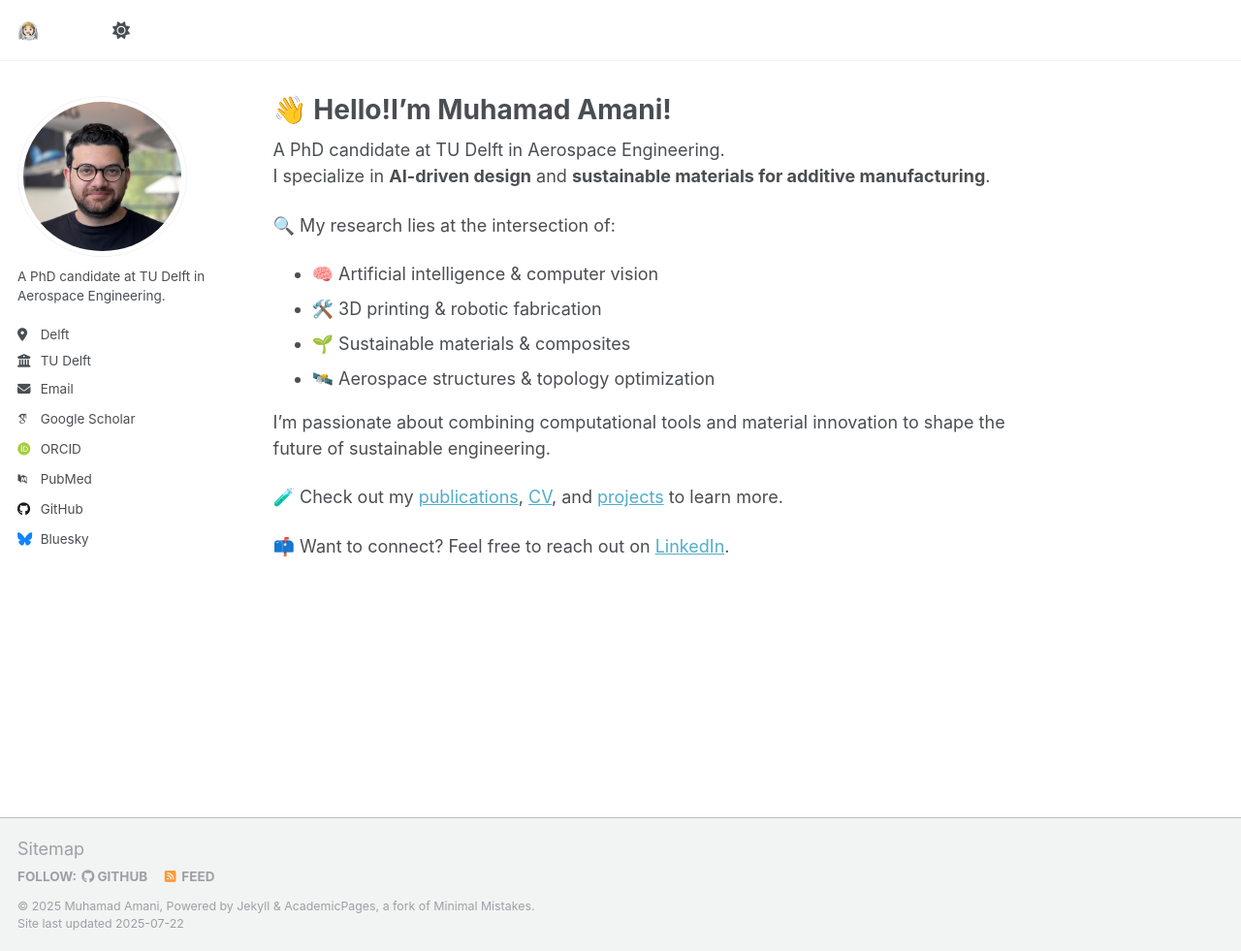
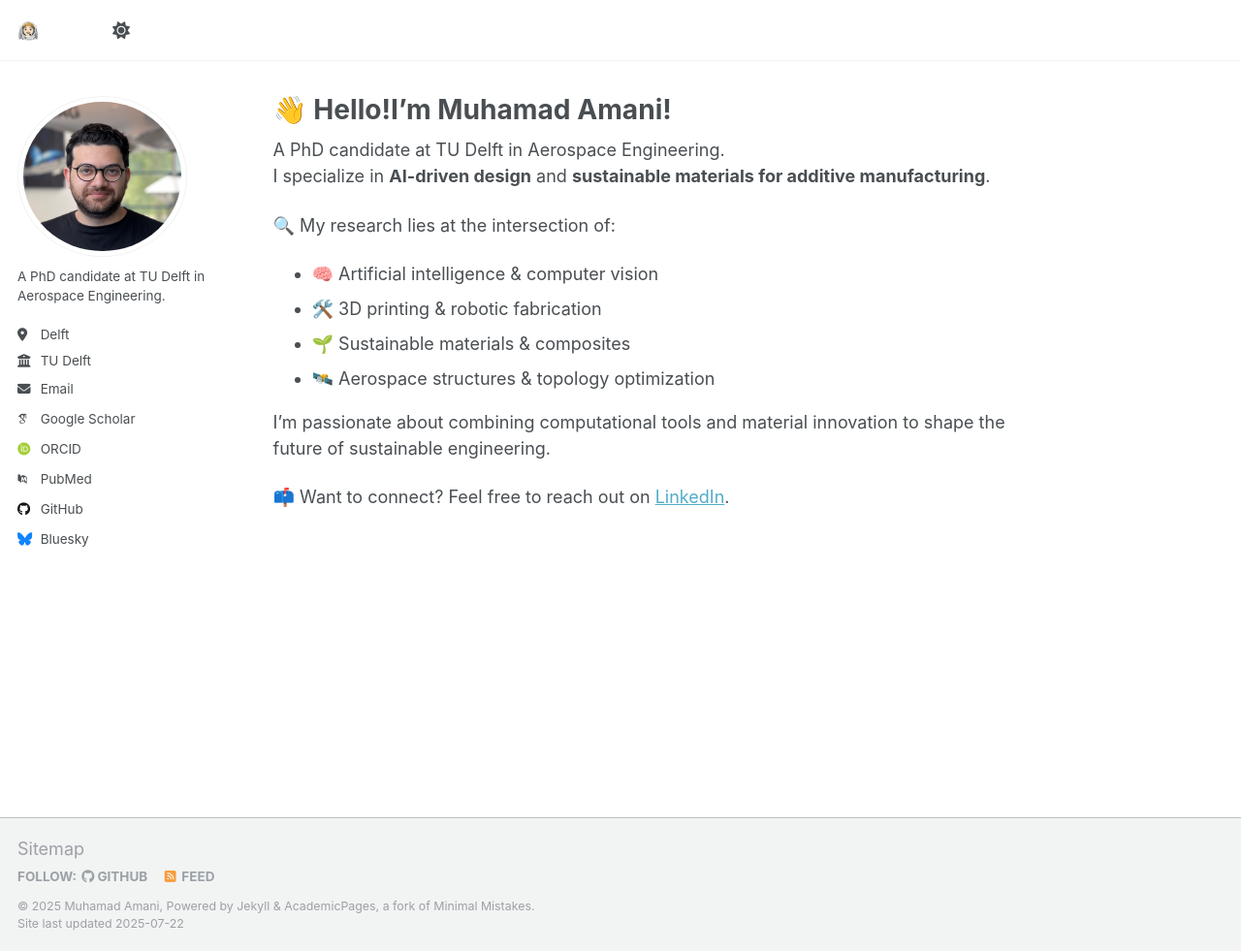
Before and after one commit to Muhamadamani/muhamadamani.github.io, a Jekyll site: the page built from _pages/about.md, in a window 1280 px wide and 981 px high. Shown: the whole window at 97% size. Built offline with Jekyll 4.4.1, drawn with Linux system fonts in a browser that asks for light colours; some web fonts are replaced; a script that is not in the unit is left out.

Commit message:
update about

```diff
--- a/_pages/about.md
+++ b/_pages/about.md
@@ -19,6 +19,6 @@ I specialize in **AI-driven design** and **sustainable materials for additive ma
 
 I'm passionate about combining computational tools and material innovation to shape the future of sustainable engineering.
 
-🧪 Check out my [publications](/publications/), [CV](/cv/), and [projects](/projects/) to learn more.
+<!-- 🧪 Check out my [publications](/publications/), [CV](/cv/), and [projects](/projects/) to learn more. -->
 
 📫 Want to connect? Feel free to reach out on [LinkedIn](https://www.linkedin.com/in/muhamad-amani/).
```
